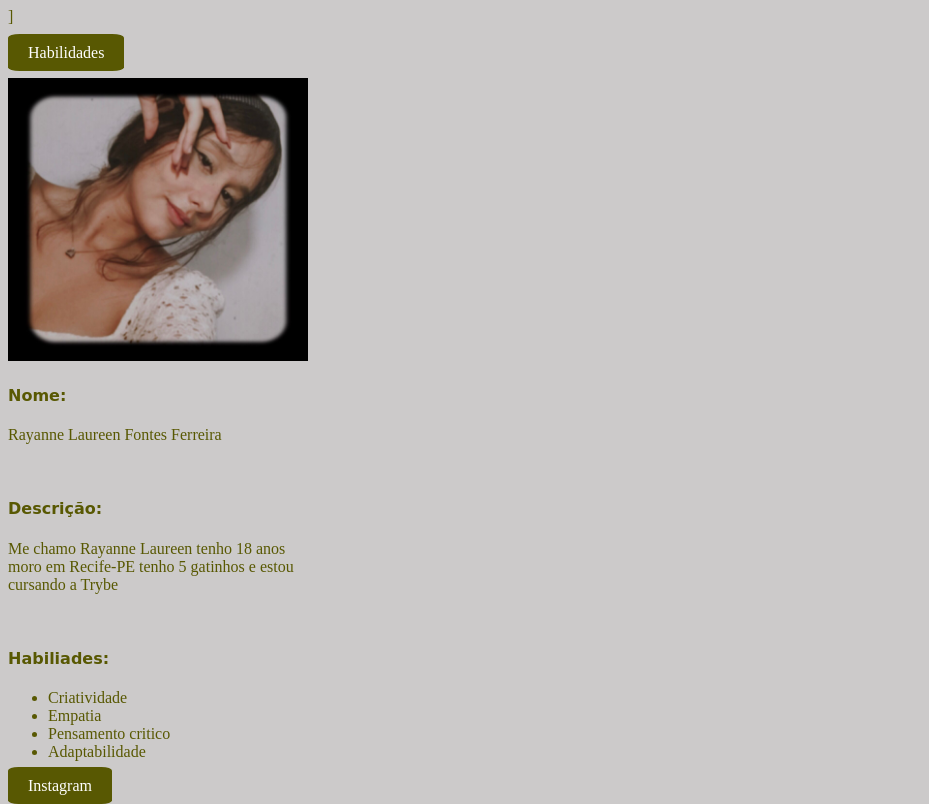
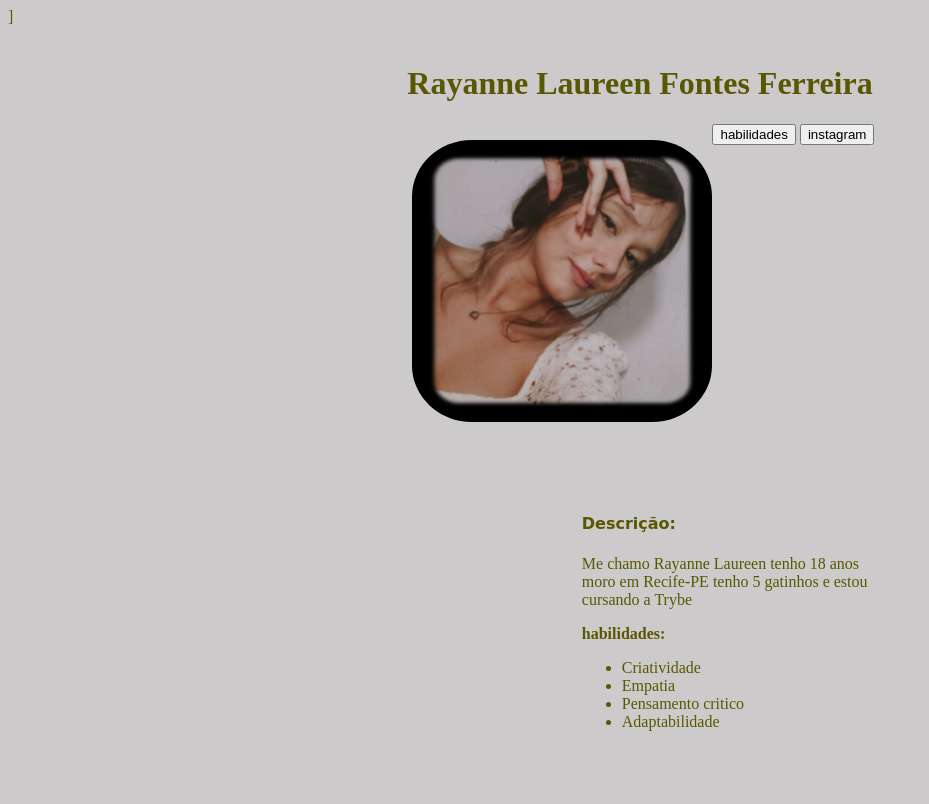
Before and after one commit to rayannelaureen/rayannelaureen.github.io, a plain HTML site: page index.html in a window 1280 px wide. Shown: the whole page, without its empty margins (0-929 px from the left). Drawn offline with Linux system fonts and the light colour scheme.

Commit message:
centralizando

```diff
--- a/index.html
+++ b/index.html
@@ -3,48 +3,38 @@
   <head>
     <meta charset="UTF-8">
     <title>Meu portfolio</title>]
-
-    <style>
-      .butao{
-        padding: 10px 20px;
-        background-color: rgb(88, 88, 2);
-        text-decoration: none;
-        color: white;
-        border-radius: 10%;
-      }
-
-      body{
-        background-color: rgb(204, 202, 202);
-        color: rgb(88, 88, 2);
-      }
-      .topicos{
-        font-family: cursive;
-        color: rgb(88, 88, 2);
-      }
-
-
-    </style>
+    <link rel="stylesheet" href="style.css">
 
  </head>
   <body>
     <br>
     <br>
-     <a class="butao"  href="#habilidades">Habilidades</a>
-     <p><img src="WhatsApp Image 2023-03-22 at 19.26.06.jpeg" alt="foto da rayanne" width="300px" ></p>
-     <h4 class="topicos" ><strong>Nome:</strong> </h4>
-     <p>Rayanne Laureen Fontes Ferreira</p>
-     <br>
+     <h1>Rayanne Laureen Fontes Ferreira</h1>
+     <div id="DescricaoEfoto">
+        <div id="minhafoto">
+          <p id="foto" ><img src="WhatsApp Image 2023-03-22 at 19.26.06.jpeg" alt="foto da rayanne" width="300px" ></p>
+        </div>
+        <div id="minhadescricao">
+          <h4 class="topicos"><strong>Descrição:</strong></h4>
 
-    <h4 class="topicos"><strong>Descrição:</strong></h4>
           <p>Me chamo Rayanne Laureen tenho 18 anos <br> moro em Recife-PE tenho 5 gatinhos e estou <br> cursando a Trybe</p>
-    <br>
-    <h4 class="topicos"><strong>Habiliades:</strong></h4>
-    <ul id="habilidades">
+          <p><strong>habilidades:</strong></p>
+          <ul id="habilidade">
             <li>Criatividade</li>
             <li>Empatia</li>
             <li>Pensamento critico</li>
             <li>Adaptabilidade</li>
+
         </ul>
-    <a class="butao" href="https://www.instagram.com/nanylauren/">Instagram</a>
+        </div>
+      </div>
+
+
+
+    <div class="button">
+      <button id="botao1">habilidades</button>
+      <button id="botao2">instagram</button>
+    </div>
+
   </body>
 </html>
--- /dev/null
+++ b/style.css
@@ -0,0 +1,49 @@
+
+h1{
+    text-align: center;
+}
+
+img{
+    border-radius: 20%
+}
+#minhafoto{
+    padding-left: 32%;
+    float: left;
+}
+#minhadescricao{
+    padding-right: 32%;
+    padding-top: 4%;
+    float: right;
+}
+#topicoDeHabilidade{
+    padding-right: 32%;
+    padding-top: 4%;
+    position: absolute;
+
+
+}
+
+div.button botao1 botao2{
+    background-color: rgb(88, 88, 2);
+    color: black;
+
+
+}
+
+
+body{
+  background-color: rgb(204, 202, 202);
+  color: rgb(88, 88, 2);
+}
+.topicos{
+  font-family: cursive;
+  color: rgb(88, 88, 2);
+}
+
+#descricao{
+    display: inline-block;
+}
+
+.button{
+    padding-left: 50%;
+}
```
Lines whose indentation alone changed are shown as unchanged.
